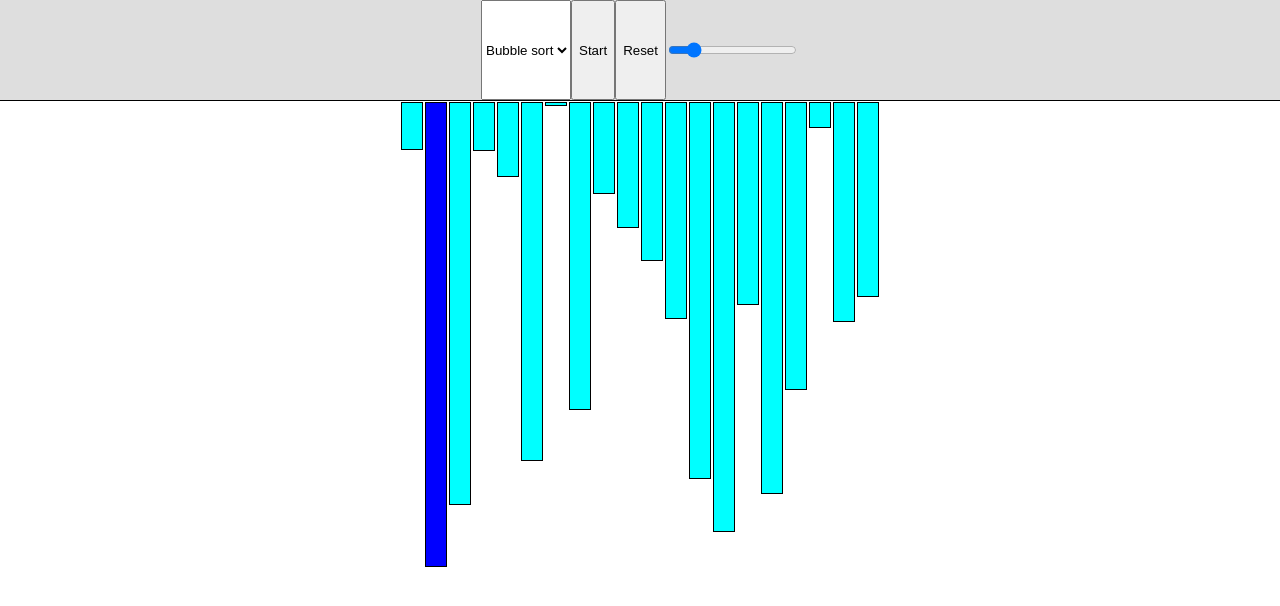
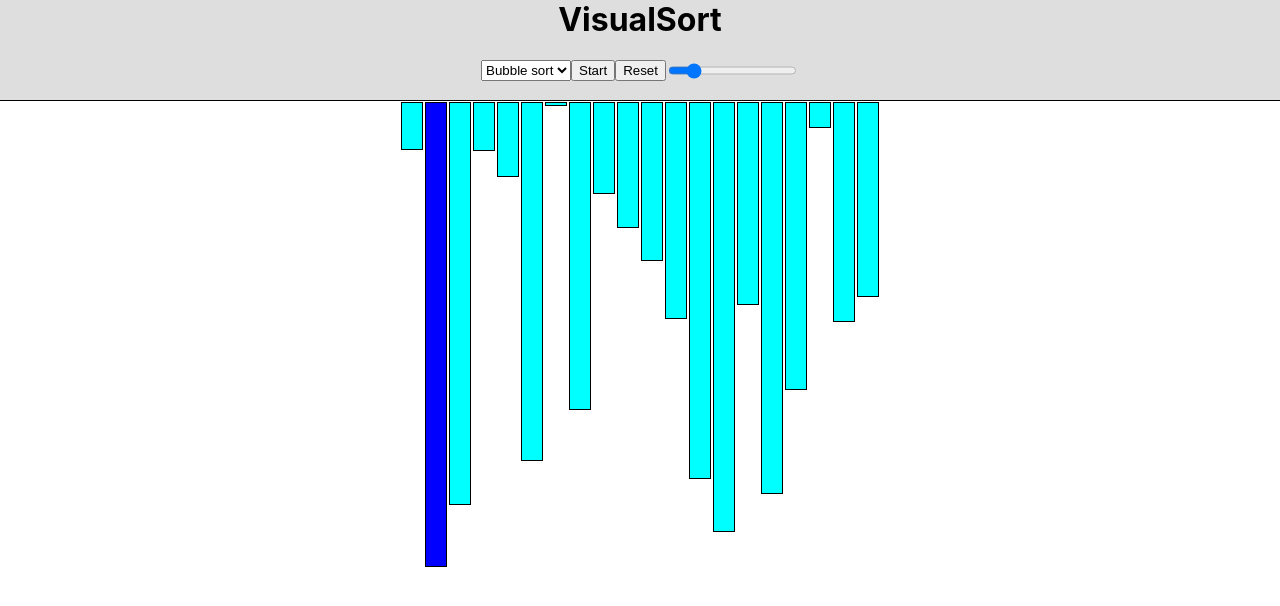
Before and after one commit to jaccohub/VisualSort, a React (Create React App) app: page / in a window 1280 px wide. Shown: the top 606 px of the page. Built offline with nearby package versions, Linux system fonts and the light colour scheme.

Commit message:
some header styling

```diff
--- a/src/components/HeaderRow.js
+++ b/src/components/HeaderRow.js
@@ -7,6 +7,8 @@ export default function HeaderRow({ start, reset, arraySize, setArraySize }) {
 
   return (
     <div className="header">
+      <h1>VisualSort</h1>
+      <div className="center">
         <select>
           <option>Bubble sort</option>
           <option disabled>Quick sort</option>
@@ -27,5 +29,6 @@ export default function HeaderRow({ start, reset, arraySize, setArraySize }) {
           id="slider"
         />
       </div>
+    </div>
   )
 }
--- a/src/index.css
+++ b/src/index.css
@@ -14,12 +14,16 @@ code {
 
 .header {
   background-color: #dedede;
-  display: flex;
-  justify-content: center;
   width: 100%;
   height: 100px;
   top: 0;
   border-bottom: 1px solid black;
+}
+
+.header h1 {
+  justify-content: center;
+  display: flex;
+  margin-top: 0;
 }
 
 .container {
@@ -34,6 +38,7 @@ code {
   margin: 1px;
 }
 
-.input {
-
+.center {
+  display: flex;
+  justify-content: center;
 }
```
Lines whose indentation alone changed are shown as unchanged.
